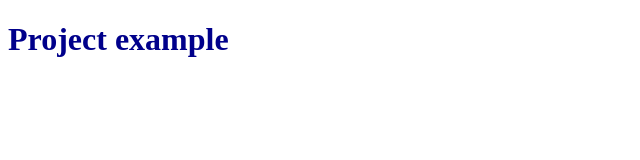
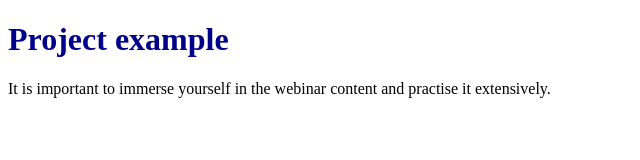
Before and after one commit to zsolt-nagy/github-example, a plain HTML site: page index.html in a window 1280 px wide. Shown: the whole page, without its empty margins (0-640 px from the left). Drawn offline with Linux system fonts and the light colour scheme.

Commit message:
New important paragraph

```diff
--- a/index.html
+++ b/index.html
@@ -9,5 +9,6 @@
 </head>
 <body>
     <h1>Project example</h1>
+    <p>It is important to immerse yourself in the webinar content and practise it extensively.</p>
 </body>
 </html>
```
